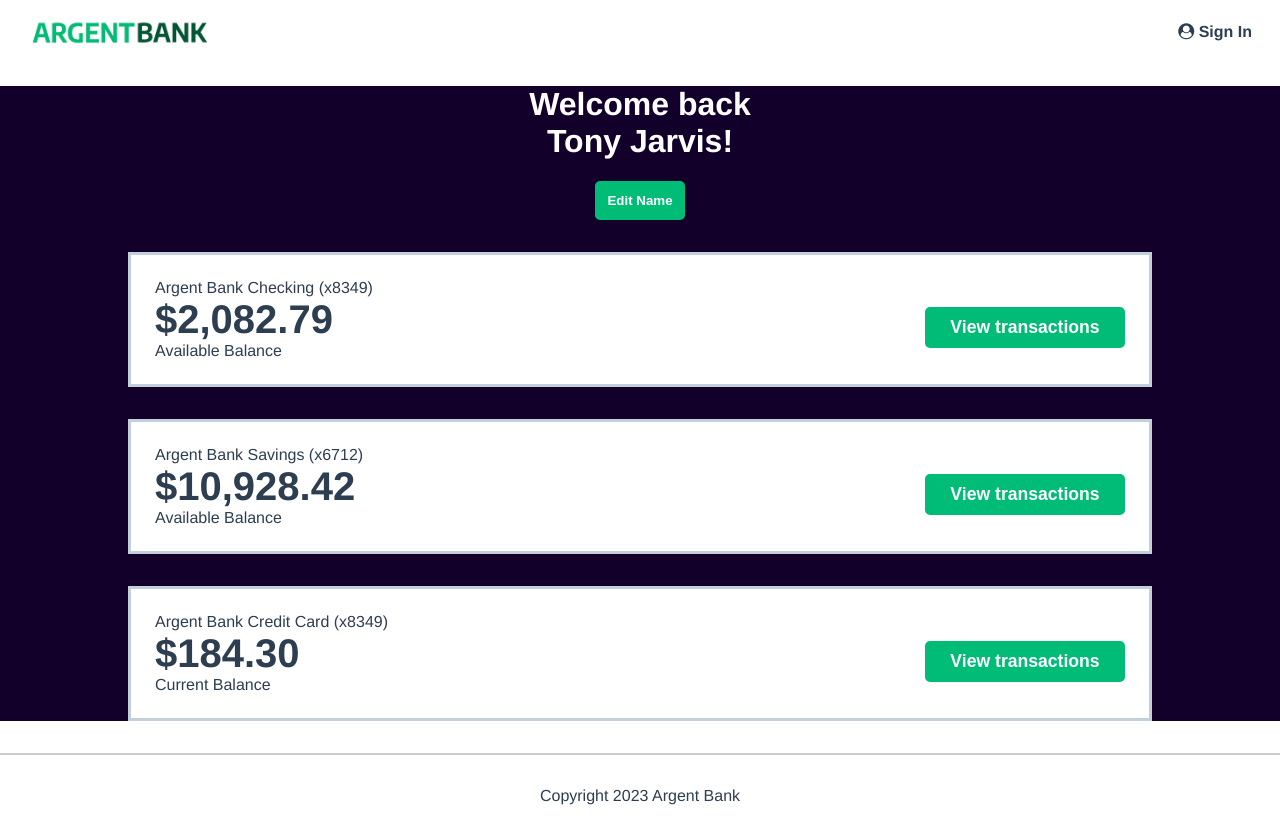
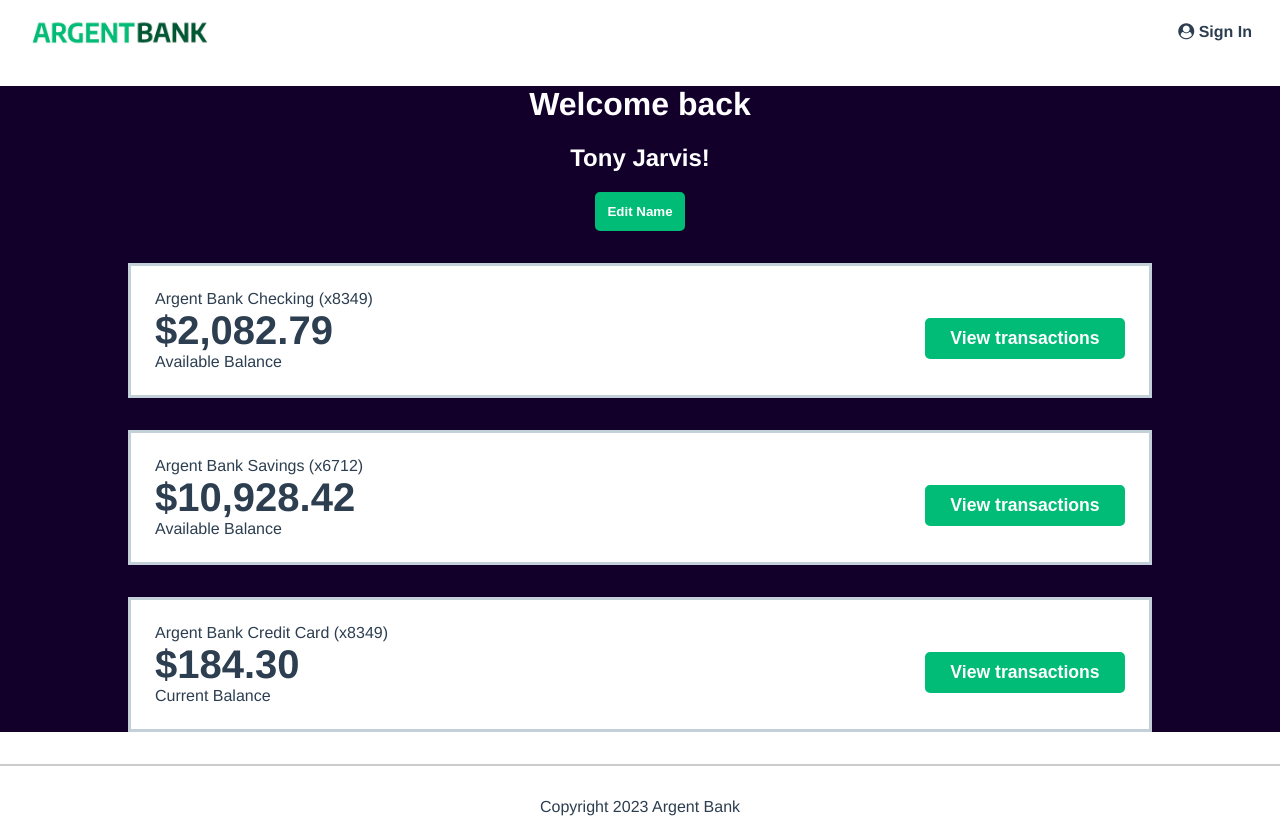
Before and after one commit to timothegonin/timothe_gonin_13_042023, a React (Create React App) app: page /dashboard in a window 1280 px wide. Built offline with nearby package versions, Linux system fonts and the light colour scheme.

Commit message:
🏗️ UserInfos(from) changes (hello/infos/buttons)

```diff
--- a/src/components/UserInfos.jsx
+++ b/src/components/UserInfos.jsx
@@ -3,11 +3,7 @@ import React from 'react'
 const UserInfos = ({ userInfos, handleToogle }) => {
   return (
     <React.Fragment>
-      <h1>
-        Welcome back
-        <br />
-        {`${userInfos.firstName} ${userInfos.name}!`}
-      </h1>
+      <h2>{`${userInfos.firstName} ${userInfos.name}!`}</h2>
       <button className="edit-button" onClick={handleToogle}>
         Edit Name
       </button>
--- a/src/pages/Dashboard.jsx
+++ b/src/pages/Dashboard.jsx
@@ -26,7 +26,10 @@ const Dashboard = () => {
 
   return (
     <main className="main bg-dark">
-      <div className="header">{userView}</div>
+      <div className="header">
+        <h1>Welcome back</h1>
+        {userView}
+      </div>
       <h2 className="sr-only">Accounts</h2>
       <Account
         title="Argent Bank Checking (x8349)"
```
